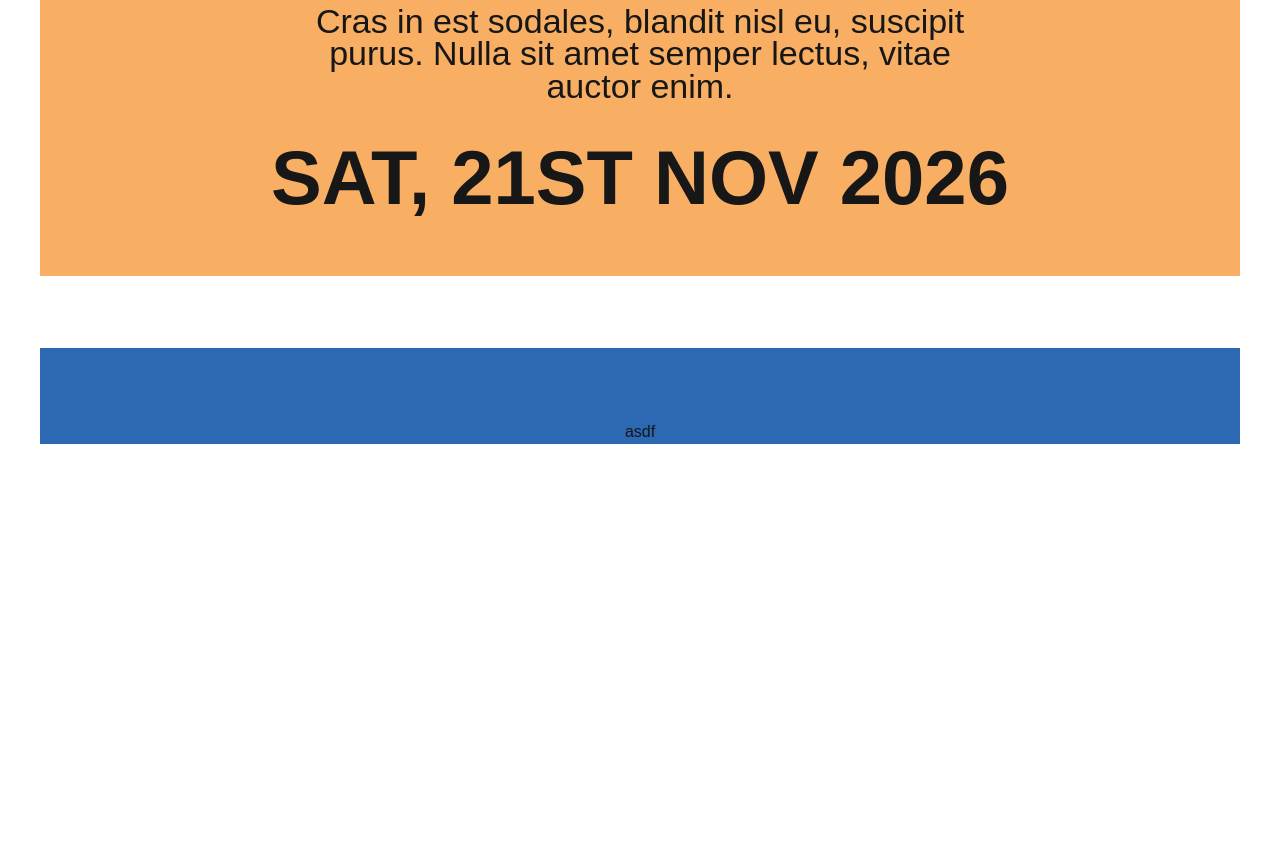
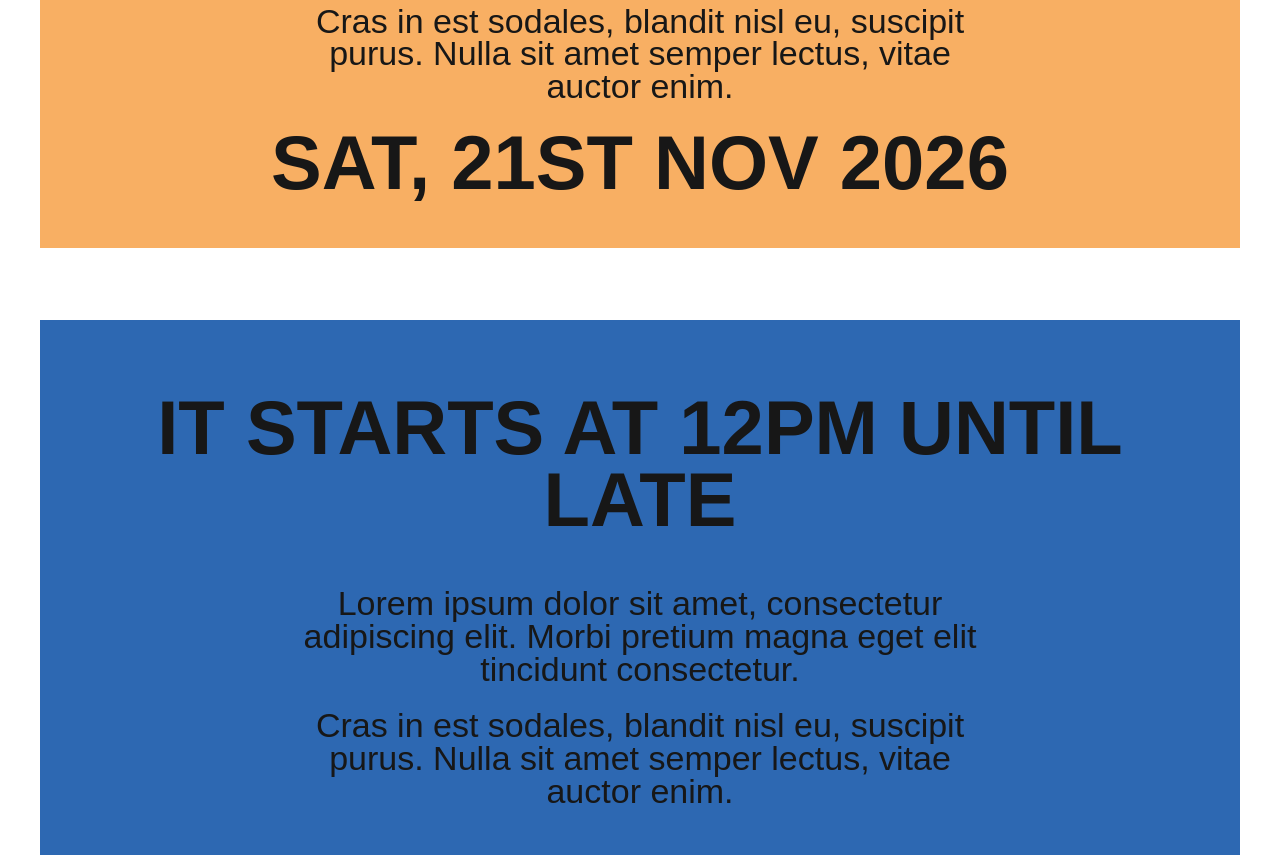
Before and after one commit to jonlow/gilow-wedding, a Next.js app: page / in a window 1280 px wide. Shown: the part 1240-2095 px from the top of the page. Before the commit the page ends 1684 px from the top, so only its background shows below. Built offline with nearby package versions, Linux system fonts and the light colour scheme; a web font is replaced by a local one.

Commit message:
refactor styles for headings and paragraphs; enhance layout with prose classes

```diff
--- a/app/globals.css
+++ b/app/globals.css
@@ -21,23 +21,19 @@ body {
 }
 
 @layer base {
-  html {
-  }
-
   h1,
   h2,
   h3,
   h4,
   h5,
   h6 {
-    line-height: 96%;
+    line-height: 0.96;
   }
 
   p {
-    font-size: 20px;
-    line-height: 96%;
-
+    font-size: 25px;
     margin-bottom: 24px;
+    line-height: 0.96;
 
     &:last-child {
       margin-bottom: 0 !important;
--- a/app/page.tsx
+++ b/app/page.tsx
@@ -51,20 +51,29 @@ export default function Home() {
         <p>and we&apos;d love you to be there</p>
       </div>
 
-      <div className="bg-yellow relative mx-auto mb-9 max-w-150 px-2 pt-9 pb-6 text-center md:px-6 md:pb-6">
-        <p className="mx-auto max-w-[700px]">
+      <div className="prose-narrow bg-yellow relative mx-auto mb-9 max-w-150 px-2 pt-9 pb-6 text-center md:px-6 md:pb-6">
+        <p>
           Lorem ipsum dolor sit amet, consectetur adipiscing elit. Morbi pretium
           magna eget elit tincidunt consectetur.
         </p>
-        <p className="mx-auto max-w-[700px]">
+        <p>
           Cras in est sodales, blandit nisl eu, suscipit purus. Nulla sit amet
           semper lectus, vitae auctor enim.
         </p>
         <p className="heading-3">SAT, 21ST NOV 2026</p>
       </div>
 
-      <div className="bg-blue relative mx-auto max-w-150 px-2 pt-9 text-center md:px-6">
-        asdf
+      <div className="prose-narrow bg-blue relative mx-auto max-w-150 px-2 pt-9 pb-6 text-center md:px-6 md:pb-6">
+        <p className="heading-3">IT STARTS AT 12PM UNTIL LATE</p>
+
+        <p>
+          Lorem ipsum dolor sit amet, consectetur adipiscing elit. Morbi pretium
+          magna eget elit tincidunt consectetur.
+        </p>
+        <p>
+          Cras in est sodales, blandit nisl eu, suscipit purus. Nulla sit amet
+          semper lectus, vitae auctor enim.
+        </p>
       </div>
     </div>
   );
--- a/app/tailwind-components.css
+++ b/app/tailwind-components.css
@@ -11,13 +11,15 @@
   }
 
   .heading-2 {
-    @apply font-heading text-3xl font-extrabold;
+    @apply font-heading font-extrabold;
   }
 
   .heading-3 {
-    font-size: 46px;
+    @apply font-heading font-extrabold;
+
+    font-size: 56px;
     margin-bottom: 30px;
-    @apply font-heading text-2xl font-extrabold;
+    max-width: 100% !important;
 
     @media (min-width: 768px) {
       font-size: 76px;
@@ -25,7 +27,7 @@
     }
   }
 
-  .heading-4 {
-    @apply font-heading text-xl;
+  .prose-narrow > p {
+    @apply mx-auto max-w-[700px];
   }
 }
```
